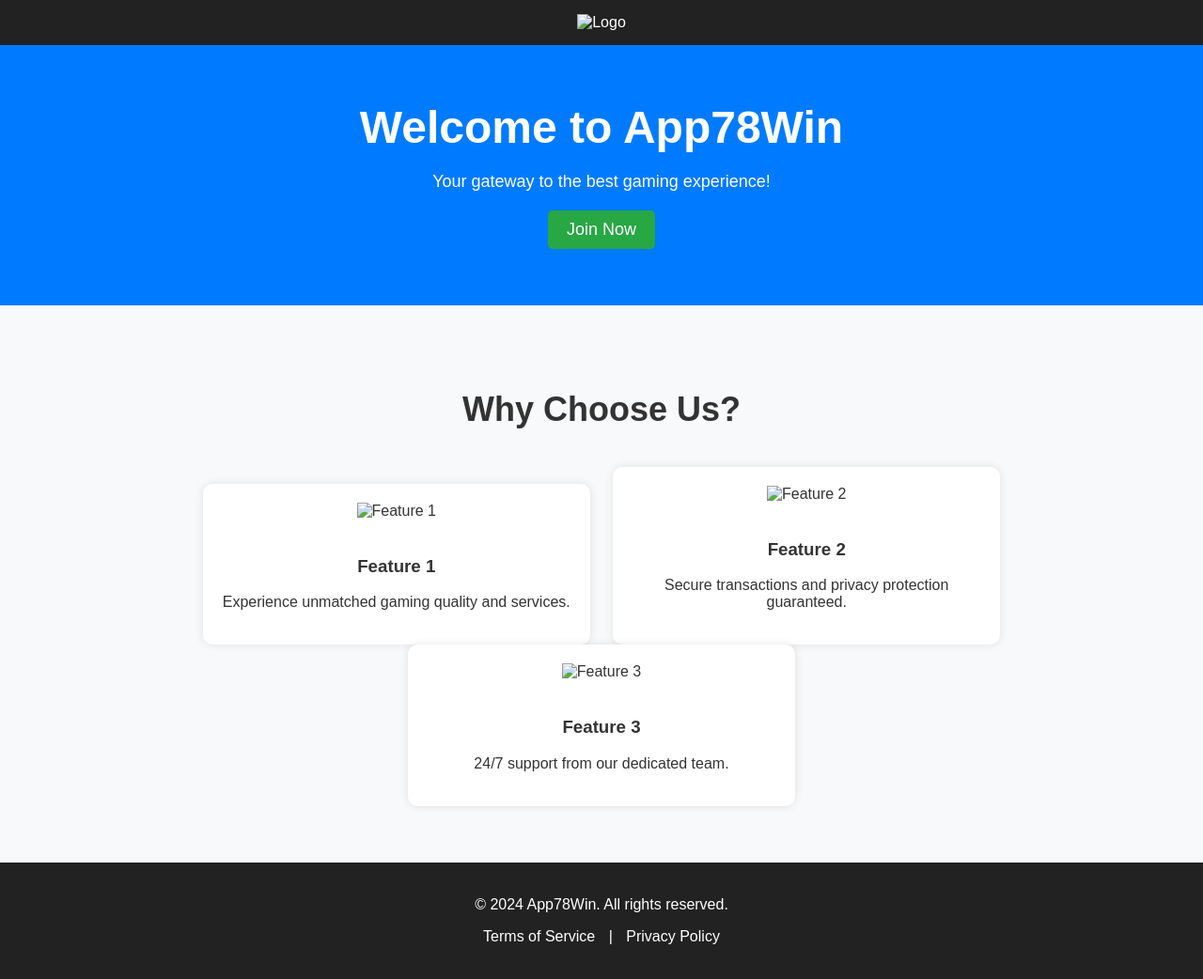
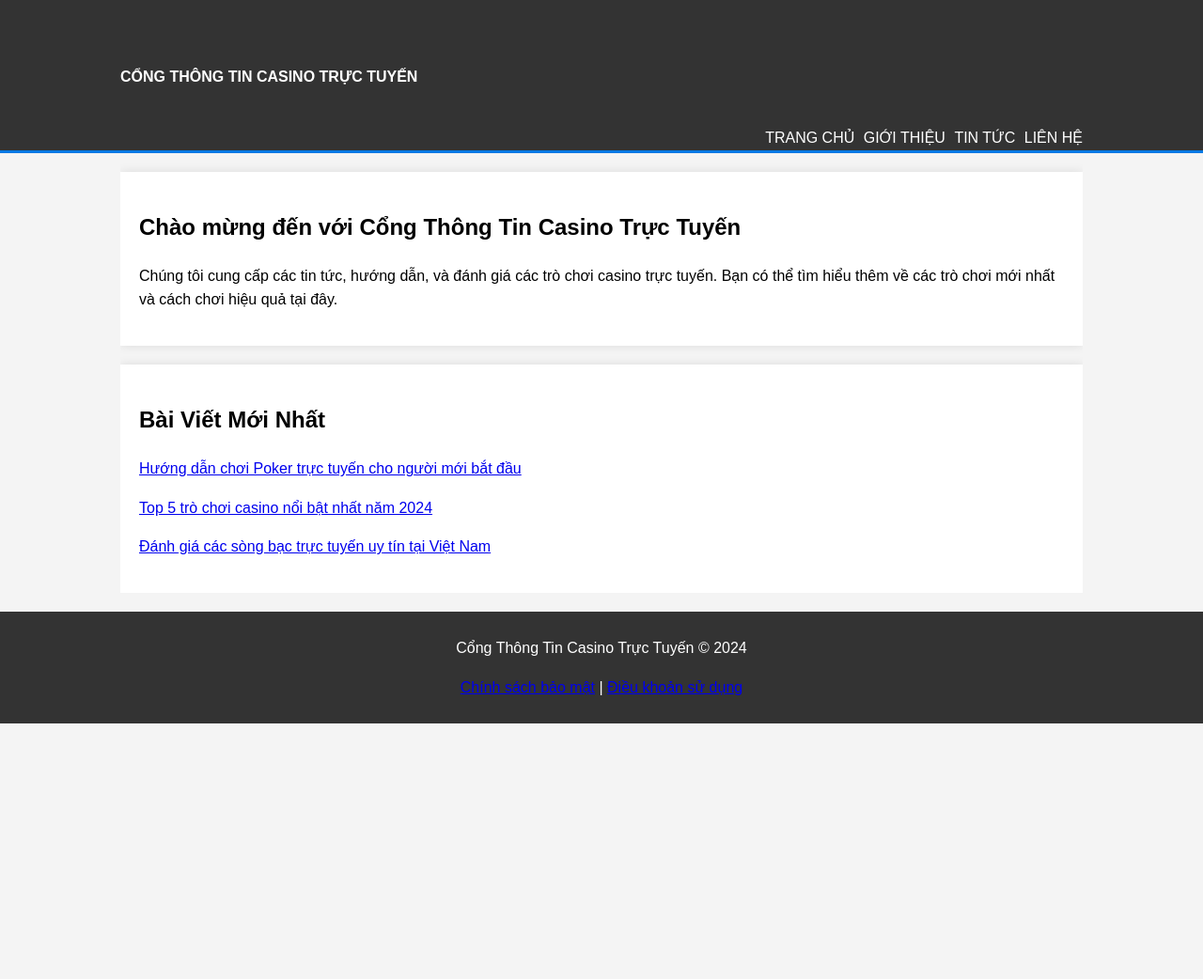
Before and after one commit to Boarsama/LDB-HIT88, a plain HTML site: page index.html in a window 1280 px wide. Shown: the whole page at 94% size. After the commit the page ends 800 px from the top, so only its background shows below. Drawn offline with Linux system fonts and the light colour scheme.

Commit message:
Update index.html

```diff
--- a/index.html
+++ b/index.html
@@ -1,122 +1,102 @@
 <!DOCTYPE html>
-<html lang="en">
+<html lang="vi">
 <head>
     <meta charset="UTF-8">
     <meta name="viewport" content="width=device-width, initial-scale=1.0">
-    <title>App78Win - Your Gaming Portal</title>
+    <meta name="description" content="Cổng thông tin casino trực tuyến - Tin tức, hướng dẫn và đánh giá các trò chơi mới nhất.">
+    <meta name="keywords" content="casino, trò chơi, trực tuyến, tin tức, hướng dẫn, đánh giá">
+    <title>Cổng Thông Tin Casino Trực Tuyến</title>
     <style>
-        body, html {
+        body {
+            font-family: Arial, sans-serif;
+            line-height: 1.6;
             margin: 0;
             padding: 0;
-            font-family: Arial, sans-serif;
-            background-color: #f8f9fa;
-            color: #333;
+            background-color: #f4f4f4;
         }
-        .header {
-            background-color: #222;
-            padding: 15px;
+        .container {
+            width: 80%;
+            margin: auto;
+            overflow: hidden;
+        }
+        header {
+            background: #333;
+            color: #fff;
+            padding-top: 30px;
+            min-height: 70px;
+            border-bottom: #0779e4 3px solid;
+        }
+        header a {
+            color: #fff;
+            text-decoration: none;
+            text-transform: uppercase;
+            font-size: 16px;
+        }
+        ul {
+            margin: 0;
+            padding: 0;
+            list-style: none;
+        }
+        nav {
+            float: right;
+            margin-top: 10px;
+        }
+        nav ul {
+            margin: 0;
+            padding: 0;
+            list-style: none;
+        }
+        nav ul li {
+            display: inline;
+            margin-left: 5px;
+        }
+        .content {
+            padding: 20px;
+            background: #fff;
+            margin-top: 20px;
+            box-shadow: 0px 0px 10px 0px rgba(0, 0, 0, 0.1);
+        }
+        footer {
+            background: #333;
+            color: #fff;
             text-align: center;
-            color: white;
-        }
-        .header img {
-            max-height: 50px;
-        }
-        .hero {
-            background-color: #007bff;
-            padding: 60px 20px;
-            text-align: center;
-            color: white;
-        }
-        .hero h1 {
-            font-size: 48px;
-            margin: 0;
-        }
-        .hero p {
-            font-size: 18px;
-            margin: 20px 0;
-        }
-        .hero button {
-            padding: 10px 20px;
-            font-size: 18px;
-            color: white;
-            background-color: #28a745;
-            border: none;
-            border-radius: 5px;
-            cursor: pointer;
-        }
-        .features {
-            padding: 60px 20px;
-            text-align: center;
-        }
-        .features h2 {
-            font-size: 36px;
-            margin-bottom: 40px;
-        }
-        .features .feature-item {
-            display: inline-block;
-            width: 30%;
-            padding: 20px;
-            background-color: white;
-            margin: 0 10px;
-            box-shadow: 0 0 10px rgba(0,0,0,0.1);
-            border-radius: 10px;
-        }
-        .features .feature-item img {
-            max-height: 100px;
-            margin-bottom: 20px;
-        }
-        .footer {
-            background-color: #222;
-            padding: 20px;
-            text-align: center;
-            color: white;
-        }
-        .footer a {
-            color: white;
-            text-decoration: none;
-            margin: 0 10px;
+            padding: 10px 0;
+            margin-top: 20px;
         }
     </style>
 </head>
 <body>
+    <header>
+        <div class="container">
+            <h1><a href="index.html">Cổng Thông Tin Casino Trực Tuyến</a></h1>
+            <nav>
+                <ul>
+                    <li><a href="index.html">Trang chủ</a></li>
+                    <li><a href="about.html">Giới thiệu</a></li>
+                    <li><a href="news.html">Tin tức</a></li>
+                    <li><a href="contact.html">Liên hệ</a></li>
+                </ul>
+            </nav>
+        </div>
+    </header>
 
-    <!-- Header -->
-    <div class="header">
-        <img src="logo.png" alt="Logo">
-    </div>
+    <div class="container">
+        <div class="content">
+            <h2>Chào mừng đến với Cổng Thông Tin Casino Trực Tuyến</h2>
+            <p>Chúng tôi cung cấp các tin tức, hướng dẫn, và đánh giá các trò chơi casino trực tuyến. Bạn có thể tìm hiểu thêm về các trò chơi mới nhất và cách chơi hiệu quả tại đây.</p>
+        </div>
 
-    <!-- Hero Section -->
-    <div class="hero">
-        <h1>Welcome to App78Win</h1>
-        <p>Your gateway to the best gaming experience!</p>
-        <button onclick="window.location.href='https://your-link.com'">Join Now</button>
-    </div>
-
-    <!-- Features Section -->
-    <div class="features">
-        <h2>Why Choose Us?</h2>
-        <div class="feature-item">
-            <img src="feature1.png" alt="Feature 1">
-            <h3>Feature 1</h3>
-            <p>Experience unmatched gaming quality and services.</p>
-        </div>
-        <div class="feature-item">
-            <img src="feature2.png" alt="Feature 2">
-            <h3>Feature 2</h3>
-            <p>Secure transactions and privacy protection guaranteed.</p>
-        </div>
-        <div class="feature-item">
-            <img src="feature3.png" alt="Feature 3">
-            <h3>Feature 3</h3>
-            <p>24/7 support from our dedicated team.</p>
+        <div class="content">
+            <h2>Bài Viết Mới Nhất</h2>
+            <p><a href="article1.html">Hướng dẫn chơi Poker trực tuyến cho người mới bắt đầu</a></p>
+            <p><a href="article2.html">Top 5 trò chơi casino nổi bật nhất năm 2024</a></p>
+            <p><a href="article3.html">Đánh giá các sòng bạc trực tuyến uy tín tại Việt Nam</a></p>
         </div>
     </div>
 
-    <!-- Footer -->
-    <div class="footer">
-        <p>© 2024 App78Win. All rights reserved.</p>
-        <p><a href="#">Terms of Service</a> | <a href="#">Privacy Policy</a></p>
-    </div>
-
+    <footer>
+        <p>Cổng Thông Tin Casino Trực Tuyến &copy; 2024</p>
+        <p><a href="#">Chính sách bảo mật</a> | <a href="#">Điều khoản sử dụng</a></p>
+    </footer>
 </body>
 </html>
```
